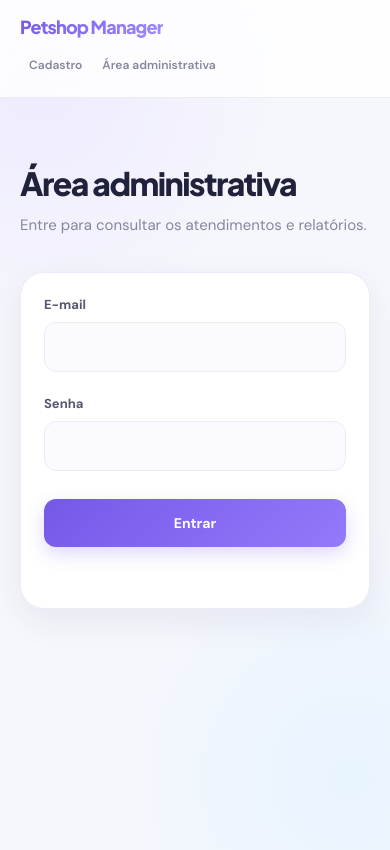
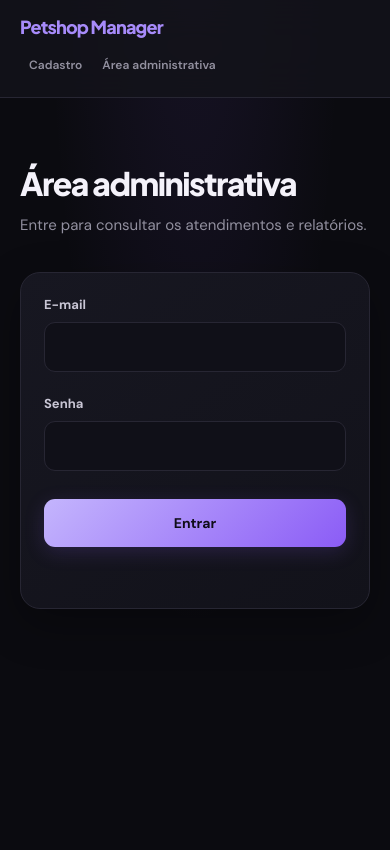
Before and after one commit to davimrk/petshop, a website: page public/login.html in a window 390 px wide. Drawn offline with Linux system fonts and the light colour scheme; no server answers.

Commit message:
Commit 5

```diff
--- a/public/style.css
+++ b/public/style.css
@@ -1,27 +1,30 @@
 /* ========================================
-   PETSHOP MANAGER — MODERN SAAS UI
+   PETSHOP MANAGER — DARK SAAS
 ======================================== */
 
 @import url("https://fonts.googleapis.com/css2?family=DM+Sans:wght@400;500;600;700;800&family=Plus+Jakarta+Sans:wght@400;500;600;700;800&display=swap");
 
 :root {
-  --primary: #7658e8;
-  --primary-dark: #6043d0;
-  --primary-light: #eeeaff;
+  --primary: #a78bfa;
+  --primary-hover: #8b5cf6;
+  --primary-soft: rgba(167, 139, 250, 0.12);
 
-  --background: #f6f7fc;
-  --surface: #ffffff;
+  --background: #0b0b10;
+  --surface: #13131b;
+  --surface-hover: #1a1a25;
+  --input: #101018;
 
-  --text: #20213a;
-  --text-muted: #85879e;
+  --text: #f4f2fa;
+  --text-muted: #92909f;
 
-  --border: #ececf4;
+  --border: #272633;
+  --border-light: #343142;
 
-  --success: #20b889;
-  --danger: #ef6475;
+  --success: #34d399;
+  --danger: #fb7185;
 
-  --radius: 18px;
-  --shadow: 0 12px 35px rgba(42, 35, 91, 0.07);
+  --radius: 16px;
+  --shadow: 0 15px 45px rgba(0, 0, 0, 0.3);
 }
 
 /* RESET */
@@ -36,8 +39,11 @@ body {
   min-height: 100vh;
   font-family: "DM Sans", sans-serif;
   background:
-    radial-gradient(circle at 10% 10%, #eeebff 0, transparent 30%),
-    radial-gradient(circle at 90% 90%, #e8f4ff 0, transparent 30%),
+    radial-gradient(
+      ellipse at 50% -20%,
+      rgba(139, 92, 246, 0.1),
+      transparent 55%
+    ),
     var(--background);
   color: var(--text);
 }
@@ -45,16 +51,18 @@ body {
 /* HEADER */
 
 header {
-  height: 78px;
+  min-height: 76px;
   padding: 0 8%;
+
   display: flex;
   align-items: center;
   justify-content: space-between;
 
-  background: rgba(255, 255, 255, 0.82);
-  backdrop-filter: blur(18px);
+  background: rgba(19, 19, 27, 0.85);
+  backdrop-filter: blur(20px);
 
-  border-bottom: 1px solid rgba(230, 230, 245, 0.8);
+  border-bottom: 1px solid var(--border);
+
   position: sticky;
   top: 0;
   z-index: 10;
@@ -66,32 +74,31 @@ header strong {
   font-weight: 800;
   letter-spacing: -0.8px;
 
-  background: linear-gradient(135deg, #7658e8, #a18aff);
-  -webkit-background-clip: text;
-  background-clip: text;
-  color: transparent;
+  color: var(--primary);
 }
 
 nav {
   display: flex;
   align-items: center;
-  gap: 12px;
+  gap: 10px;
 }
 
 nav a {
   text-decoration: none;
   color: var(--text-muted);
+
   font-size: 14px;
   font-weight: 600;
 
   padding: 11px 17px;
-  border-radius: 12px;
+  border-radius: 10px;
+
   transition: 0.25s ease;
 }
 
 nav a:hover {
   color: var(--primary);
-  background: var(--primary-light);
+  background: var(--primary-soft);
 }
 
 /* MAIN */
@@ -109,6 +116,10 @@ h1 {
   margin-bottom: 10px;
 }
 
+h2 {
+  font-family: "Plus Jakarta Sans", sans-serif;
+}
+
 .sub {
   color: var(--text-muted);
   font-size: 15px;
@@ -119,9 +130,11 @@ h1 {
 /* CARD */
 
 .card {
-  background: rgba(255, 255, 255, 0.94);
-  border: 1px solid rgba(235, 233, 247, 0.9);
-  border-radius: 24px;
+  background: linear-gradient(145deg, #171721, #12121a);
+
+  border: 1px solid var(--border);
+  border-radius: 20px;
+
   padding: 35px;
 
   box-shadow: var(--shadow);
@@ -129,7 +142,7 @@ h1 {
 }
 
 .card:hover {
-  box-shadow: 0 18px 45px rgba(42, 35, 91, 0.1);
+  border-color: var(--border-light);
 }
 
 /* FORM GRID */
@@ -147,7 +160,7 @@ label {
 
   font-size: 13px;
   font-weight: 700;
-  color: #55566f;
+  color: #c9c6d5;
 }
 
 /* INPUTS */
@@ -161,30 +174,39 @@ select {
 
   font-family: inherit;
   font-size: 14px;
+
   color: var(--text);
+  background: var(--input);
 
-  background: #fafaff;
   border: 1px solid var(--border);
-  border-radius: 12px;
+  border-radius: 11px;
 
   outline: none;
   transition: 0.25s ease;
 }
 
 input::placeholder {
-  color: #b4b4c5;
+  color: #686676;
 }
 
 input:hover,
 select:hover {
-  border-color: #c9bdfb;
+  border-color: var(--border-light);
 }
 
 input:focus,
 select:focus {
   border-color: var(--primary);
-  background: #fff;
-  box-shadow: 0 0 0 4px rgba(118, 88, 232, 0.11);
+  background: #15141f;
+
+  box-shadow: 0 0 0 4px rgba(167, 139, 250, 0.1);
+}
+
+/* DATE INPUT */
+
+input[type="date"]::-webkit-calendar-picker-indicator {
+  filter: invert(1);
+  cursor: pointer;
 }
 
 /* BUTTONS */
@@ -194,23 +216,23 @@ button {
   cursor: pointer;
 
   padding: 15px 25px;
-  border-radius: 12px;
+  border-radius: 11px;
 
   font-family: inherit;
   font-size: 14px;
   font-weight: 700;
 
-  color: #fff;
-  background: linear-gradient(135deg, var(--primary), #9479fa);
+  color: #100d19;
+  background: linear-gradient(135deg, #c4b5fd, #8b5cf6);
 
-  box-shadow: 0 7px 18px rgba(118, 88, 232, 0.22);
+  box-shadow: 0 5px 20px rgba(139, 92, 246, 0.18);
 
   transition: 0.25s ease;
 }
 
 button:hover {
   transform: translateY(-2px);
-  box-shadow: 0 10px 25px rgba(118, 88, 232, 0.32);
+  box-shadow: 0 8px 25px rgba(139, 92, 246, 0.3);
 }
 
 button:active {
@@ -229,7 +251,8 @@ button:active {
 /* LOGIN */
 
 .login-main {
-  min-height: calc(100vh - 78px);
+  min-height: calc(100vh - 76px);
+
   display: flex;
   justify-content: center;
   align-items: center;
@@ -283,16 +306,18 @@ body:has(#grafico) section {
   margin: 20px auto;
   padding: 30px;
 
-  background: white;
+  background: var(--surface);
+
   border: 1px solid var(--border);
-  border-radius: 22px;
+  border-radius: 20px;
+
   box-shadow: var(--shadow);
 }
 
 body:has(#grafico) h2 {
-  font-family: "Plus Jakarta Sans", sans-serif;
   font-size: 20px;
   margin-bottom: 25px;
+  color: var(--text);
 }
 
 #grafico {
@@ -308,13 +333,10 @@ body:has(#grafico) h2 {
 
 @media (max-width: 650px) {
   header {
-    padding: 0 20px;
-    height: auto;
+    padding: 15px 20px;
     min-height: 75px;
     gap: 10px;
     flex-wrap: wrap;
-    padding-top: 15px;
-    padding-bottom: 15px;
   }
 
   header strong {
```
